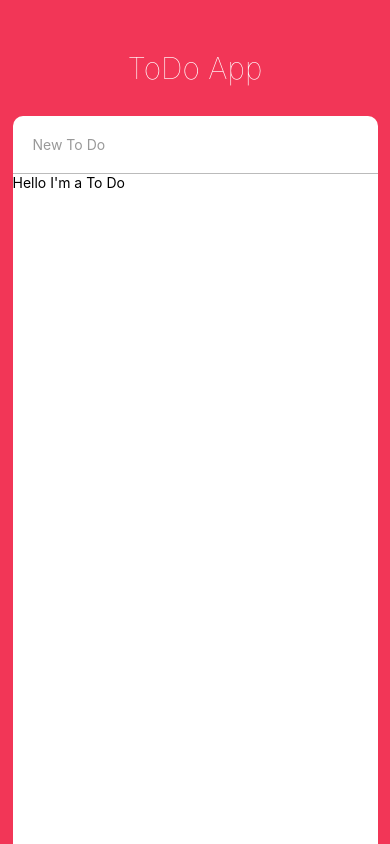
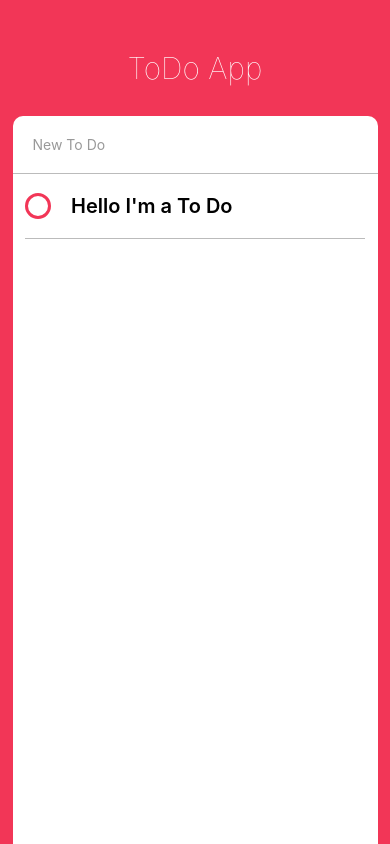
Before and after one commit to nsns0101/RN--ToDo-App, a React Native app: screen / in a window 390 px wide. Built offline with nearby package versions, Linux system fonts and the light colour scheme.

Commit message:
add_radioButton, toggle-Option

```diff
--- a/App.js
+++ b/App.js
@@ -26,7 +26,8 @@
             autoCorrect={false}   //글 자동 수정
           />
 
-          <ScrollView>
+          {/* 스크롤 뷰 (ToDo파일에 style전달) */}
+          <ScrollView contentContainerStyle={styles.toDos}>
             <ToDo />
           </ScrollView>
         </View>
@@ -80,5 +81,8 @@
     padding: 20,
     borderBottomColor: "#bbb",
     borderBottomWidth: 1,
+  },
+  toDos: {
+    alignItems: "center"
   }
 });
--- a/ToDo.js
+++ b/ToDo.js
@@ -1,15 +1,66 @@
 import React from "react";
-import { View, Text, TouchableOpacity, StyleSheet } from "react-native";
+import { View, Text, TouchableOpacity, StyleSheet, Dimensions } from "react-native";
+
+const { width, height } = Dimensions.get("window");
 
 export default class ToDo extends React.Component {
+    state = {
+        isEditing: false,           //수정중인지?
+        isCompleted: false,         //수정끝인지?
+    }
     render() {
+        const { isCompleted } = this.state;
         return (
-            <View>
-                <Text>Hello I'm a To Do</Text>
-            </View >
+
+            <View style={styles.container}>
+                {/* 클릭할 수 있는 태그   (onPress는 클릭하였을 경우) */}
+                <TouchableOpacity onPress={this._toggleComplete}>
+                    <View style={[
+                        styles.radio,
+                        // 라디오버튼이 클릭되면 styles.completeRadio 스타일을 먹임
+                        isCompleted ? styles.completedRadio : styles.uncompletedRadio
+                    ]} />
+                </TouchableOpacity>
+                <Text style={styles.text}>Hello I'm a To Do</Text>
+            </View>
         );
     }
+
+    _toggleComplete = () => {
+        //_toggleComplete함수가 불리면 state의 isCompleted를 바꿈
+        this.setState(prevState => {
+            return {
+                isCompleted: !prevState.isCompleted
+            };
+        });
+    };
 }
 const styles = StyleSheet.create({
-
+    container: {
+        width: width - 50,
+        borderBottomColor: "#bbb",
+        borderBottomWidth: StyleSheet.hairlineWidth,
+        flexDirection: "row",
+        alignItems: "center"
+    },
+    text: {
+        fontWeight: "600",
+        fontSize: 20,
+        marginVertical: 20
+    },
+    radio: {
+        width: 26,
+        height: 26,         // 원을 그릴거라 가로세로가 같아야 함
+        borderRadius: 13,   // 원을 그릴거라 가로세로의 반이여야 함
+        // backgroundColor: "white",
+        borderColor: "red",
+        borderWidth: 3,
+        marginRight: 20,
+    },
+    completedRadio: {
+        borderColor: "#bbb"
+    },
+    uncompletedRadio: {
+        borderColor: "#F23657"
+    },
 });
```
